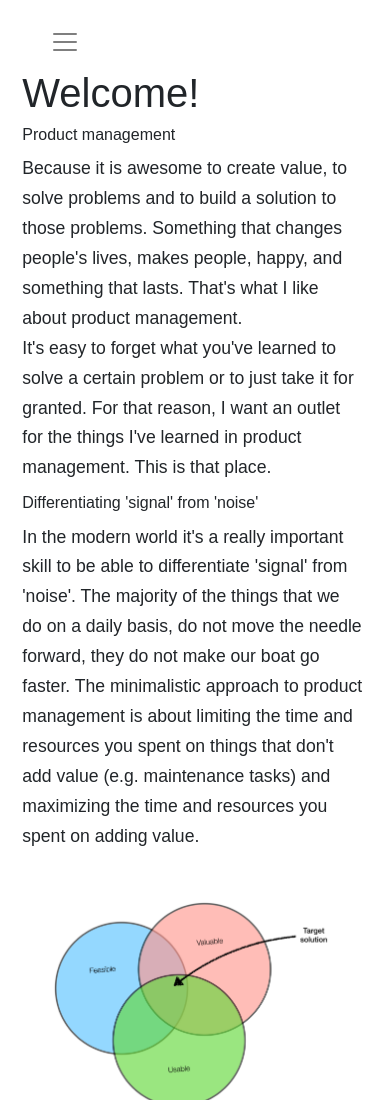
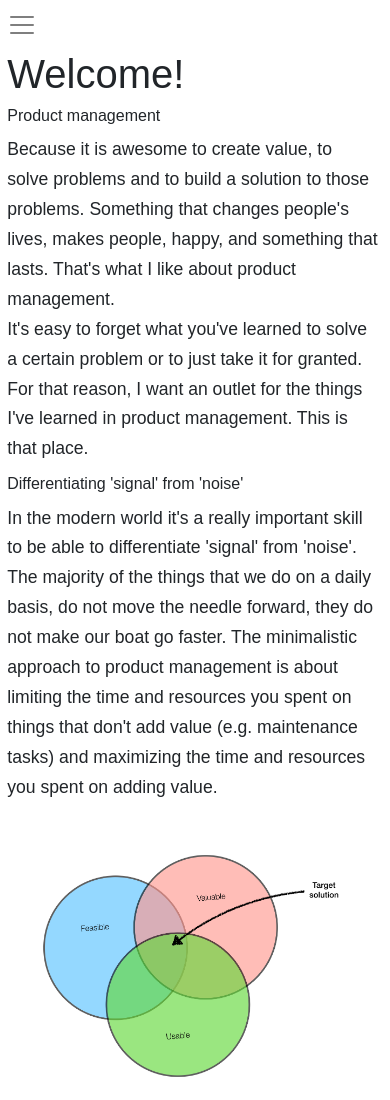
Before and after one commit to Laurensmarnixkalf/kalfconsultancy.nl, a website: page src/index.html in a window 390 px wide. Shown: the top 1100 px of the page. Drawn offline with Linux system fonts and the light colour scheme.

Commit message:
Style changes, mainly to the left-hand side nav menu

```diff
--- a/src/js/main.js
+++ b/src/js/main.js
@@ -37,6 +37,7 @@
 
  });
 
+
  // Code to show and hide scroll-to-top button
  // When the user scrolls down 400px from the top of the document, show the button
 window.onscroll = function() {scrollFunction()};
--- a/src/scss/style.scss
+++ b/src/scss/style.scss
@@ -39,15 +39,38 @@ a, a:hover, a:focus {
     width: 100%;
 }
 
+// Navbar on top
+.navbar {
+    overflow: hidden;
+    position: fixed;
+    top: 0;
+    padding: 0;
+    margin: 0;
+    width: 100%;
+    background-color: white;
+}
+
+.navbar-toggler {
+    margin: 0;
+    padding: 0;
+}
+
+.custom-toggler {
+    margin: 0;
+    padding-top: 10px;
+    padding-bottom: 10px;
+}
+
 // Content area for all pages
 #content {
-    padding: 15px;
+    padding-top: 50px;
     width: 70%;
     height: 100%;
     margin:0 auto;
 }
 
 .article {
+        padding-top: 70px;
     p {
         margin-top: 10px;
         margin-bottom: 10px;
@@ -68,6 +91,7 @@ a, a:hover, a:focus {
 
 // All sidebar related
 #sidebar {
+    position: relative;
     background: $bg-color;
     color: $darker-color;
     text-align: center;
@@ -185,10 +209,13 @@ a[data-toggle="collapse"] {
 }
 
 // Big screens
-@media (min-width: 1500px) {
+@media (min-width: 1200px) {
     #content {
         width: 60%;
         height: 100%;
         margin:0 auto;
     }
+    .navbar {
+        display: none;
+    }
 }
```
Also changed, not shown: src/css/style.css, src/index.html (line endings or trailing spaces).
